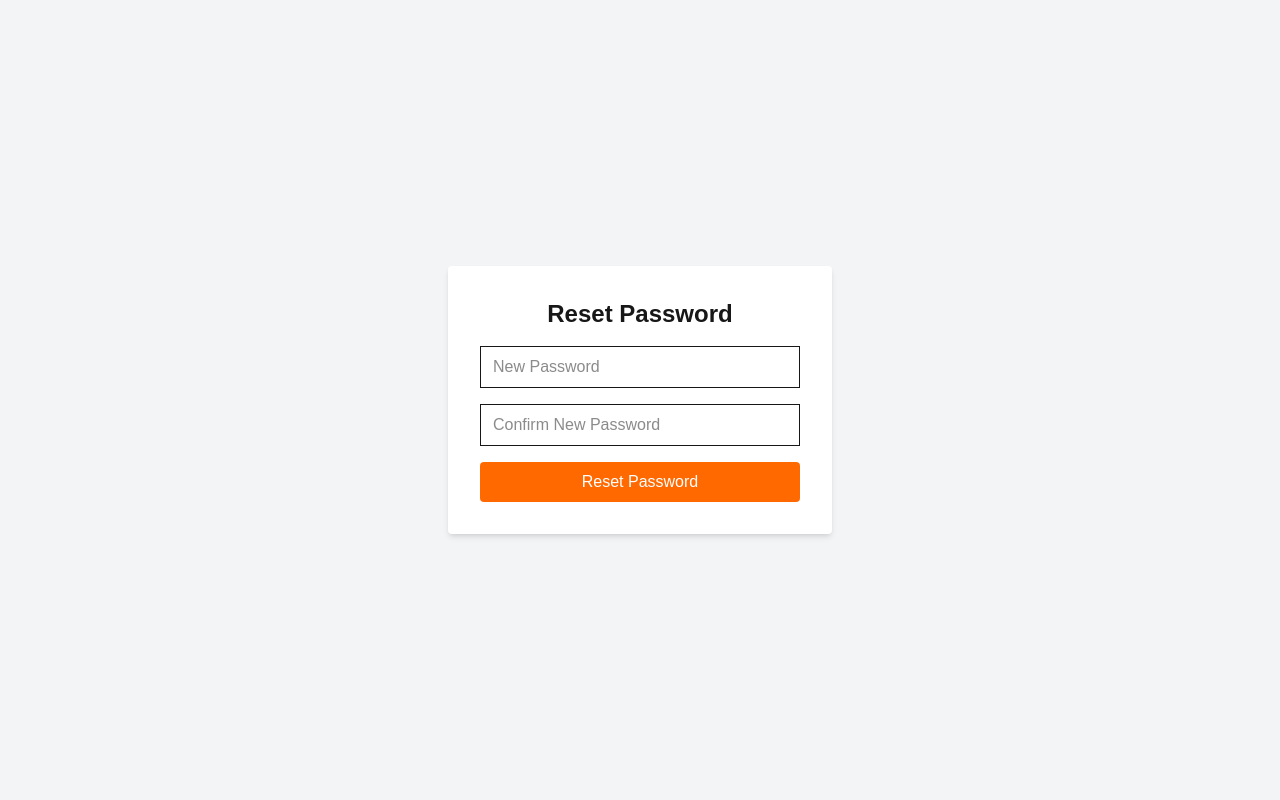
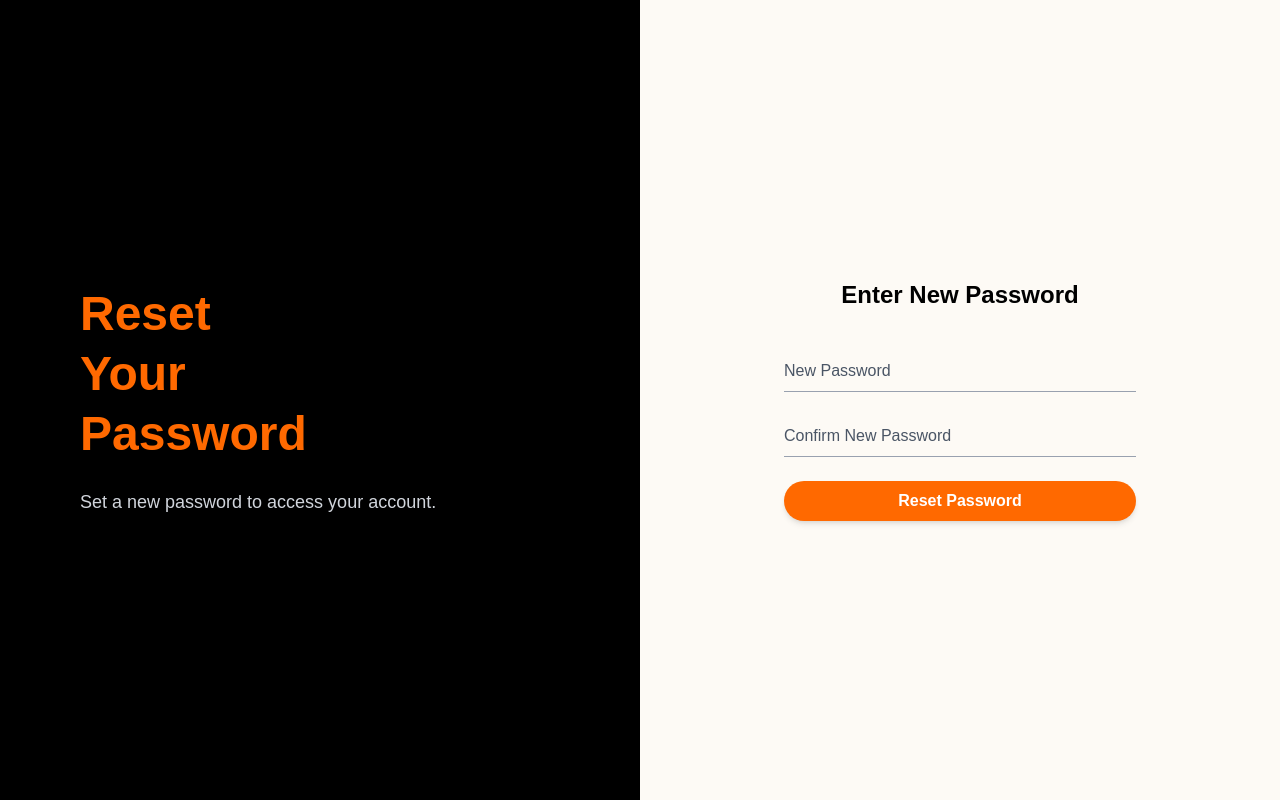
Before and after one commit to sppardesi75/community-service-app, a Next.js app: page /reset-password in a window 1280 px wide. Built offline with nearby package versions, Linux system fonts and the light colour scheme.

Commit message:
Updated UI for reset password

```diff
--- a/src/pages/reset-password.js
+++ b/src/pages/reset-password.js
@@ -49,17 +49,27 @@ export default function ResetPassword() {
   };
 
   return (
-    <div className="min-h-screen flex justify-center items-center bg-gray-100">
-      <form onSubmit={handleReset} className="bg-white p-8 rounded shadow-md w-full max-w-sm">
-        <h2 className="text-2xl font-bold mb-4 text-center">Reset Password</h2>
+    <div className="flex min-h-screen font-sans">
+      {/* Left Panel */}
+      <div className="w-1/2 bg-black text-white flex flex-col justify-center items-start pl-20">
+        <h1 className="text-5xl font-extrabold text-orange-500 leading-tight">
+          Reset<br />Your<br />Password
+        </h1>
+        <p className="mt-6 text-lg text-gray-300">Set a new password to access your account.</p>
+      </div>
+
+      {/* Right Panel */}
+      <div className="w-1/2 bg-[#fdfaf5] flex items-center justify-center">
+        <form onSubmit={handleReset} className="w-full max-w-sm px-4">
+          <h2 className="text-2xl font-semibold text-black mb-10 text-center">Enter New Password</h2>
 
           <input
             type="password"
             placeholder="New Password"
             value={password}
             onChange={(e) => setPassword(e.target.value)}
-          className="w-full border px-3 py-2 mb-4"
             required
+            className="w-full mb-6 bg-transparent border-b border-gray-400 focus:outline-none focus:border-black py-2 placeholder:text-gray-600"
           />
 
           <input
@@ -67,20 +77,21 @@ export default function ResetPassword() {
             placeholder="Confirm New Password"
             value={confirm}
             onChange={(e) => setConfirm(e.target.value)}
-          className="w-full border px-3 py-2 mb-4"
             required
+            className="w-full mb-6 bg-transparent border-b border-gray-400 focus:outline-none focus:border-black py-2 placeholder:text-gray-600"
           />
 
-        {error && <p className="text-red-500 text-sm mb-3">{error}</p>}
-        {message && <p className="text-green-600 text-sm mb-3">{message}</p>}
+          {message && <p className="text-green-600 text-sm mb-4">{message}</p>}
+          {error && <p className="text-red-600 text-sm mb-4">{error}</p>}
 
           <button
             type="submit"
-          className="w-full bg-orange-500 hover:bg-orange-600 text-white py-2 rounded"
+            className="bg-orange-500 hover:bg-orange-600 text-white w-full py-2 rounded-full font-semibold shadow-md transition"
           >
             Reset Password
           </button>
         </form>
       </div>
+    </div>
   );
 }
```
Lines whose indentation alone changed are shown as unchanged.
